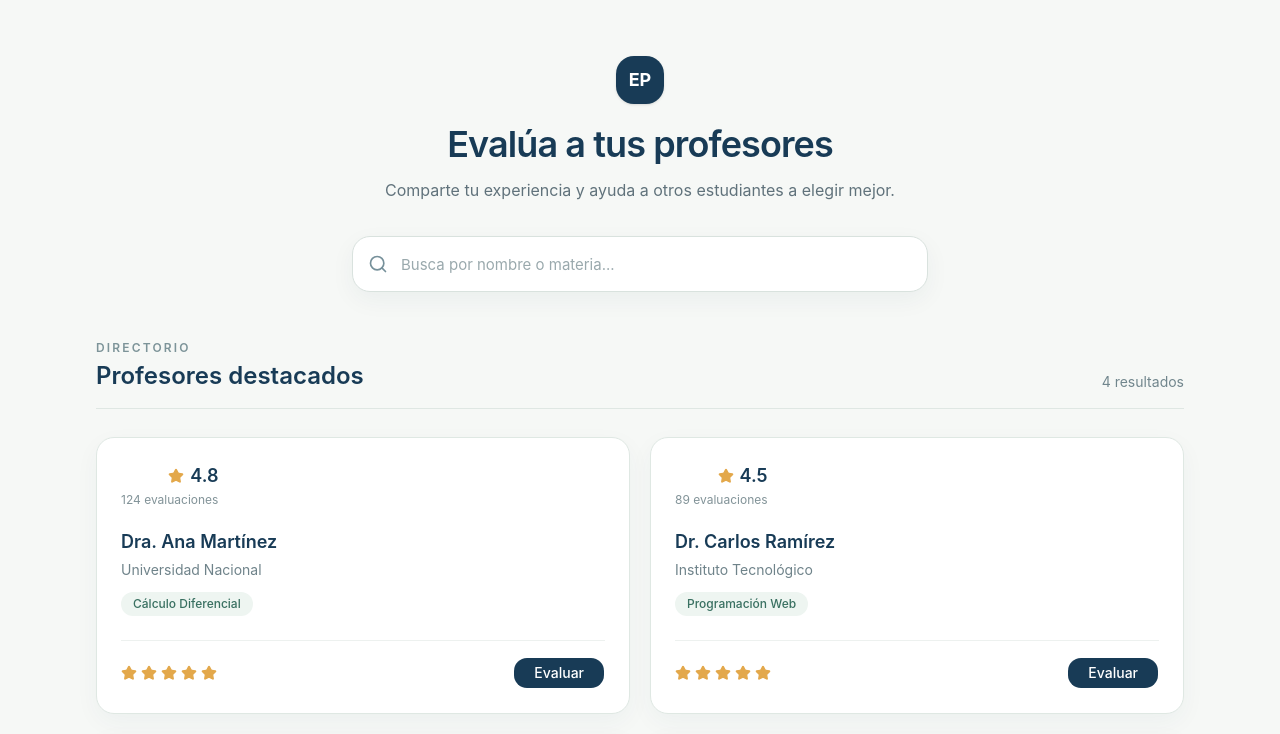
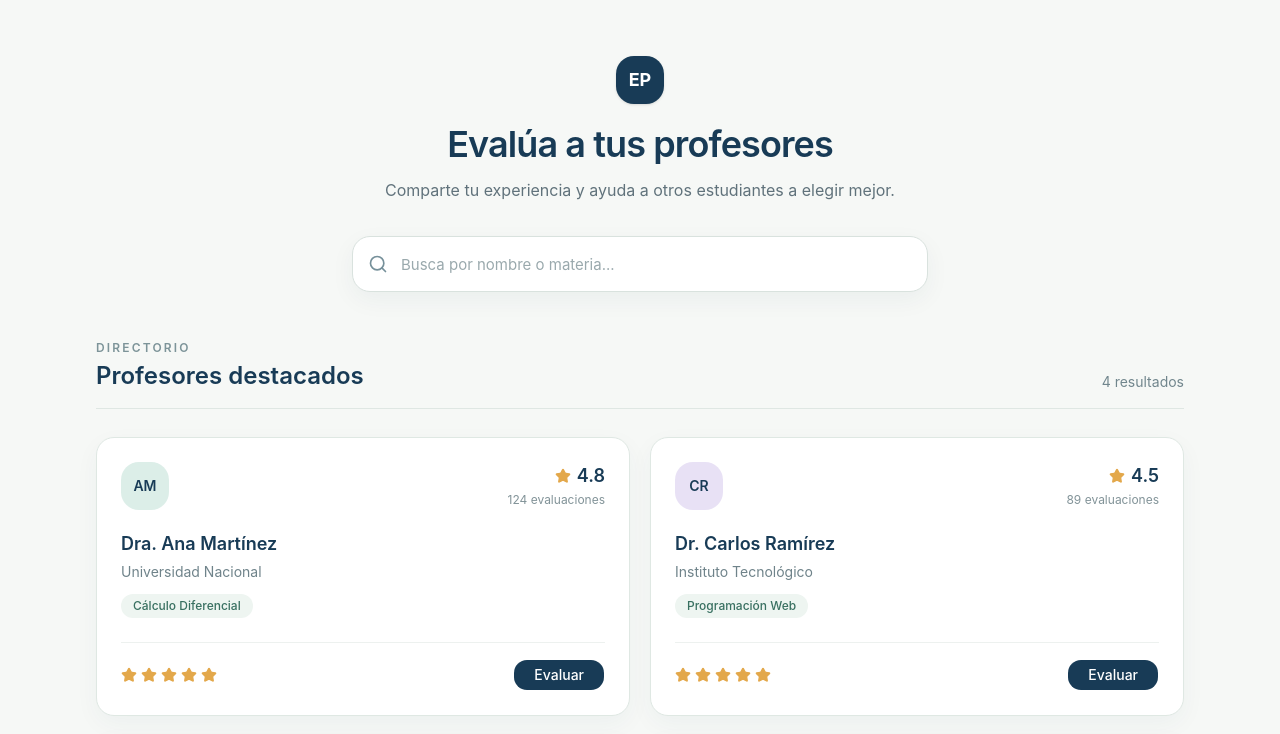
Before and after one commit to Andreaport3/evaluacion-educativa, a Next.js app: page / in a window 1280 px wide. Shown: the top 734 px of the page. Built offline with nearby package versions, Linux system fonts and the light colour scheme.

Commit message:
feat: agregar tarjetas de profesores

```diff
--- a/app/page.tsx
+++ b/app/page.tsx
@@ -4,6 +4,7 @@ import { useMemo, useState } from 'react'
 import { Check, Star, X, Delete } from 'lucide-react'
 import { Header } from '@/src/components/Header'
 import { SearchBar } from '@/src/components/SearchBar'
+import { ProfessorCard } from '@/src/components/ProfessorCard'
 
 import { Button } from '@/components/ui/button'
 import { TeacherAvatar } from '@/src/components/TeacherAvatar'
@@ -85,26 +86,12 @@ export default function Page() {
         {filteredProfessors.length > 0 ? (
           <div className="mt-7 grid gap-5 sm:grid-cols-2">
             {filteredProfessors.map((professor, index) => (
-              <article key={professor.id} className="flex min-h-[218px] flex-col justify-between rounded-2xl border border-[#dfe8e3] bg-white p-6 shadow-[0_8px_24px_rgba(24,59,86,0.045)] transition hover:-translate-y-0.5 hover:shadow-[0_12px_28px_rgba(24,59,86,0.09)]">
-                <div>
-                  <div className="flex items-start justify-between gap-4">
-
-
-
-                    <div className="text-right">
-                      <div className="flex items-center justify-end gap-1.5"><Star className="size-4 fill-[#e3a84b] text-[#e3a84b]" /><span className="text-lg font-semibold">{professor.puntuacionPromedio.toFixed(1)}</span></div>
-                      <p className="mt-0.5 text-xs text-[#829398]">{professor.totalEvaluaciones} evaluaciones</p>
-                    </div>
-                  </div>
-                  <h3 className="mt-5 text-lg font-semibold">{professor.nombre}</h3>
-                  <p className="mt-1 text-sm text-[#6f838a]">{professor.universidad}</p>
-                  <p className="mt-3 inline-flex rounded-full bg-[#eef5f1] px-3 py-1 text-xs font-medium text-[#397061]">{professor.materia}</p>
-                </div>
-                <div className="mt-6 flex items-center justify-between border-t border-[#edf1ef] pt-4">
-                  <Stars rating={Math.round(professor.puntuacionPromedio)} />
-                  <Button onClick={() => openEvaluation(professor)} className="rounded-xl bg-[#183b56] px-5 text-sm text-white hover:bg-[#275875]">Evaluar</Button>
-                </div>
-              </article>
+              <ProfessorCard
+                key={professor.id}
+                professor={professor}
+                index={index}
+                onEvaluate={openEvaluation}
+              />
             ))}
           </div>
         ) : (
@@ -116,7 +103,7 @@ export default function Page() {
         <div className="fixed inset-0 z-50 flex items-end justify-center bg-[#183b56]/35 p-0 backdrop-blur-[2px] sm:items-center sm:p-5" role="presentation" onMouseDown={(event) => event.target === event.currentTarget && closeEvaluation()}>
           <section role="dialog" aria-modal="true" aria-labelledby="evaluation-title" className="max-h-[92vh] w-full max-w-lg overflow-y-auto rounded-t-3xl bg-white p-6 shadow-2xl sm:rounded-3xl sm:p-8">
             <div className="flex items-start justify-between gap-4">
-             <TeacherAvatar nombre={professor.nombre} index={index} />
+              <TeacherAvatar nombre={selected.nombre} index={0} />
 
 
               <div><p className="text-xs font-semibold uppercase tracking-[0.18em] text-[#7d9499]">Nueva evaluación</p><h2 id="evaluation-title" className="mt-2 text-2xl font-semibold">{selected.nombre}</h2><p className="mt-1 text-sm text-[#71868d]">{selected.materia} · {selected.universidad}</p></div>
--- /dev/null
+++ b/src/components/ProfessorCard.tsx
@@ -0,0 +1,74 @@
+import { Star } from 'lucide-react'
+
+import { Button } from '@/components/ui/button'
+import { TeacherAvatar } from '@/src/components/TeacherAvatar'
+import { mockTeachers } from '@/src/data/mockData'
+
+type Professor = (typeof mockTeachers)[number]
+
+type ProfessorCardProps = {
+  professor: Professor
+  index: number
+  onEvaluate: (professor: Professor) => void
+}
+
+export function ProfessorCard({
+  professor,
+  index,
+  onEvaluate,
+}: ProfessorCardProps) {
+  return (
+    <article className="flex min-h-[218px] flex-col justify-between rounded-2xl border border-[#dfe8e3] bg-white p-6 shadow-[0_8px_24px_rgba(24,59,86,0.045)] transition hover:-translate-y-0.5 hover:shadow-[0_12px_28px_rgba(24,59,86,0.09)]">
+      <div>
+        <div className="flex items-start justify-between gap-4">
+          <TeacherAvatar nombre={professor.nombre} index={index} />
+
+          <div className="text-right">
+            <div className="flex items-center justify-end gap-1.5">
+              <Star className="size-4 fill-[#e3a84b] text-[#e3a84b]" />
+              <span className="text-lg font-semibold">
+                {professor.puntuacionPromedio.toFixed(1)}
+              </span>
+            </div>
+
+            <p className="mt-0.5 text-xs text-[#829398]">
+              {professor.totalEvaluaciones} evaluaciones
+            </p>
+          </div>
+        </div>
+
+        <h3 className="mt-5 text-lg font-semibold">{professor.nombre}</h3>
+
+        <p className="mt-1 text-sm text-[#6f838a]">
+          {professor.universidad}
+        </p>
+
+        <p className="mt-3 inline-flex rounded-full bg-[#eef5f1] px-3 py-1 text-xs font-medium text-[#397061]">
+          {professor.materia}
+        </p>
+      </div>
+
+      <div className="mt-6 flex items-center justify-between border-t border-[#edf1ef] pt-4">
+        <div className="flex items-center gap-1">
+          {[1, 2, 3, 4, 5].map((star) => (
+            <Star
+              key={star}
+              className={`size-4 ${
+                star <= Math.round(professor.puntuacionPromedio)
+                  ? 'fill-[#e3a84b] text-[#e3a84b]'
+                  : 'text-[#d5ddda]'
+              }`}
+            />
+          ))}
+        </div>
+
+        <Button
+          onClick={() => onEvaluate(professor)}
+          className="rounded-xl bg-[#183b56] px-5 text-sm text-white hover:bg-[#275875]"
+        >
+          Evaluar
+        </Button>
+      </div>
+    </article>
+  )
+}
```
